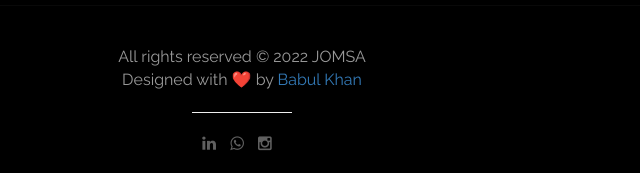
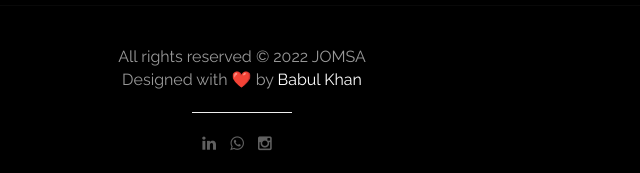
Before and after one commit to devbabul/jomsa, a plain HTML site: page index.html in a window 1280 px wide. Shown: the part 6202-6375 px from the top of the page, 398-1038 px from the left. Drawn offline with Linux system fonts and the light colour scheme.

Commit message:
Update style.css

```diff
--- a/css/style.css
+++ b/css/style.css
@@ -372,6 +372,18 @@ h1,h2,h3,h4,h5
 /* end contact */
 
 /* start footer */
+
+
+footer .container .row p a.designer{
+    text-decoration: none;
+    color: white;
+}
+
+footer .container .row p a.designer:hover{
+    font-weight: bold;
+}
+
+
 footer
     {
         border-top: 1px solid #090909;
```
